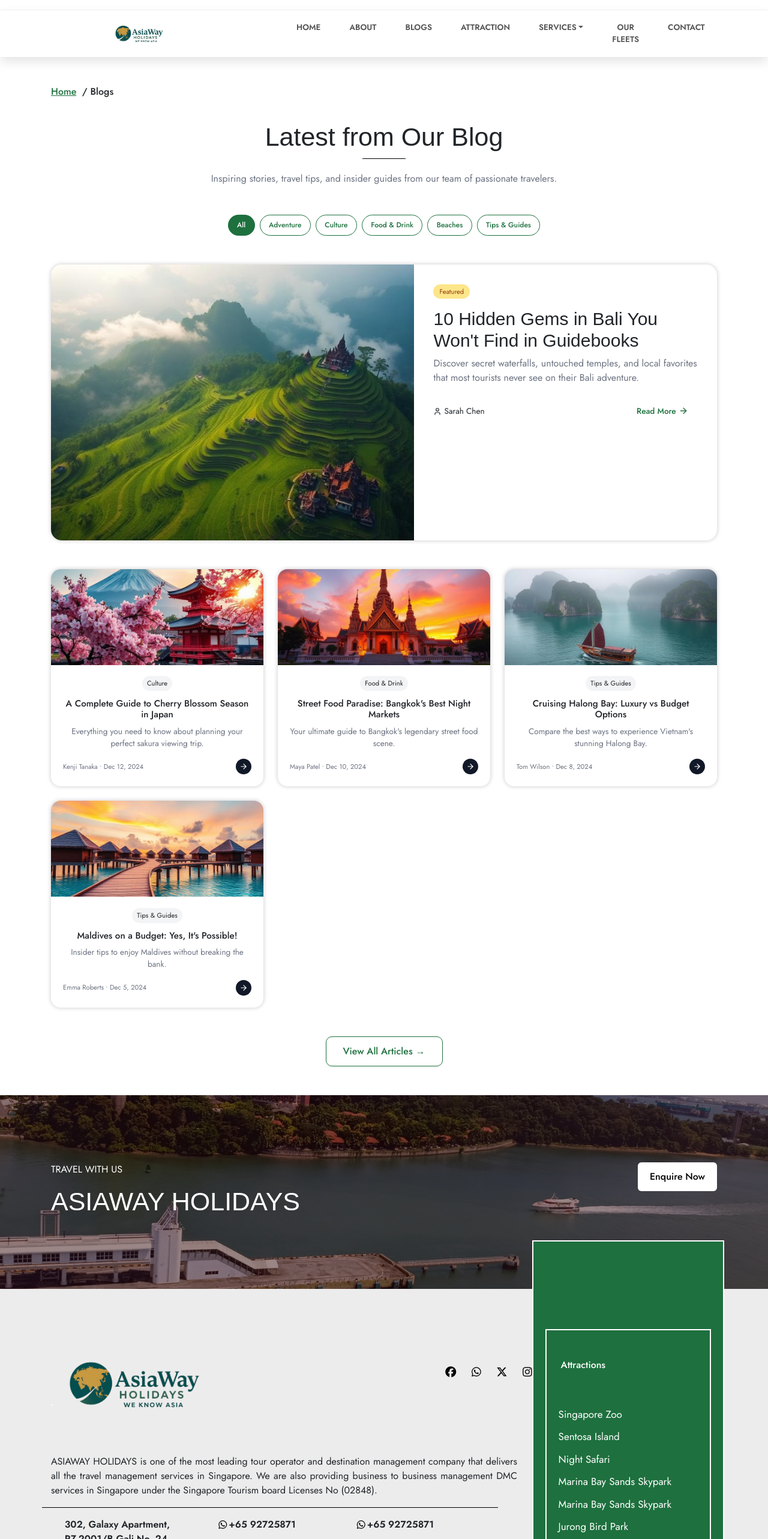
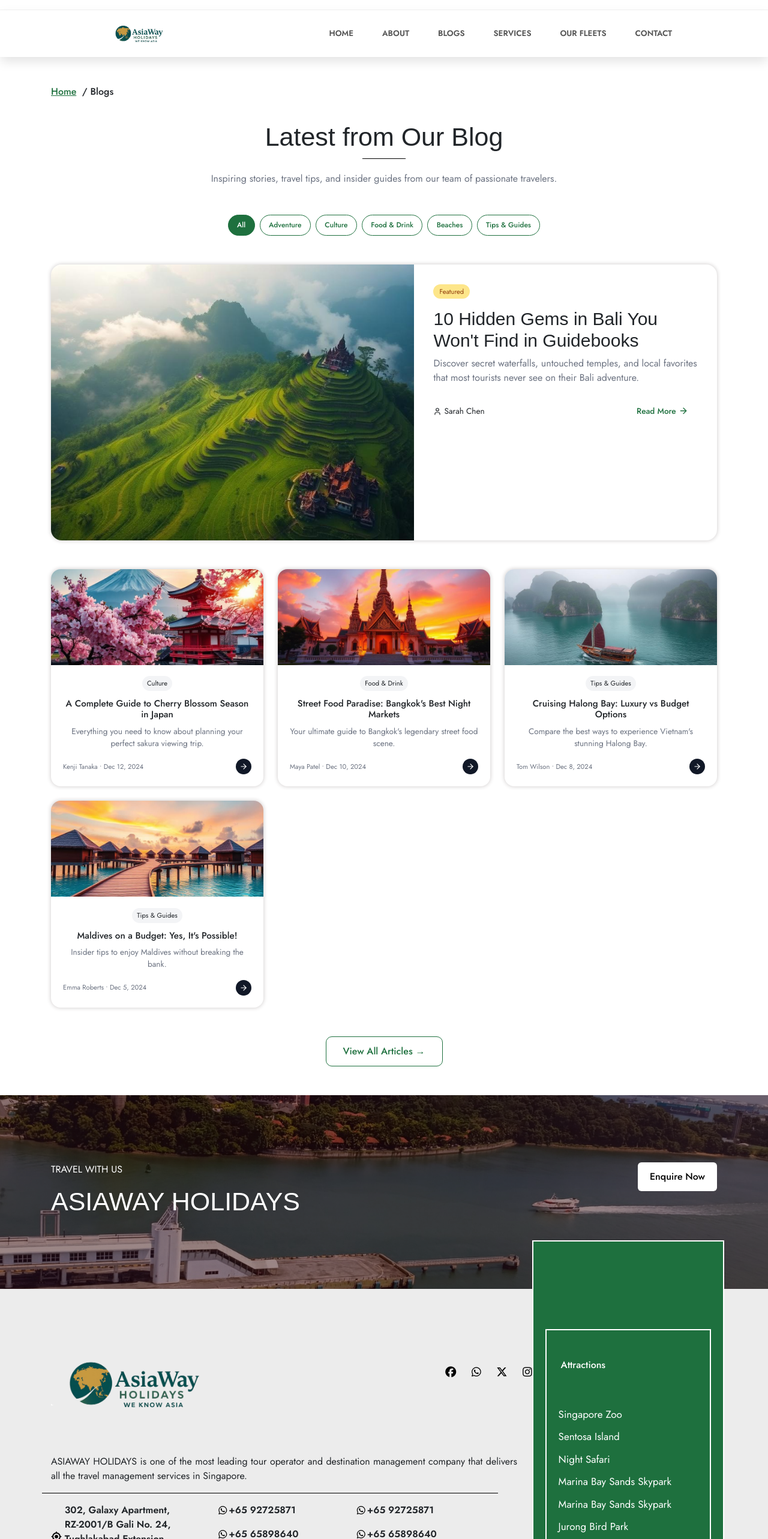
Before and after one commit to sayakray98/asiaway, a React (Vite) app: page /blog in a window 1280 px wide. Shown: the top 2566 px of the page at 60% size. Built offline with nearby package versions, Linux system fonts and the light colour scheme; a web font is replaced by a local one.

Commit message:
Update React pages

```diff
--- a/src/App.jsx
+++ b/src/App.jsx
@@ -19,7 +19,7 @@
         <Route path="/" element={<Home />} />
         <Route path="/home" element={<Home />} />
         <Route path="/contact" element={<Contact />} />
-        <Route path="/travelmanagementservices" element={<Travelmanagementservices />} />
+        <Route path="/services" element={<Travelmanagementservices />} />
         <Route path="/fleets" element={<Fleets />} />
         <Route path="/blog" element={<Blogs />} />
         <Route path="*" element={<Home />} />
--- a/src/components/Footer.jsx
+++ b/src/components/Footer.jsx
@@ -68,9 +68,7 @@
                 <p style={{ fontWeight: "400" }}>
                   ASIAWAY HOLIDAYS is one of the most leading tour operator and
                   destination management company that delivers all the travel
-                  management services in Singapore. We are also providing
-                  business to business management DMC services in Singapore
-                  under the Singapore Tourism board Licenses No (02848).
+                  management services in Singapore.
                 </p>
               </div>
             </div>
--- a/src/components/Header.jsx
+++ b/src/components/Header.jsx
@@ -6,7 +6,7 @@
 
 export default function Header() {
   const { onToggleMenu } = useContext(MenuContext);
-  const [openDropdown, setOpenDropdown] = useState(null);
+
 
   return (
     <>
@@ -71,34 +71,9 @@
                       </li>
 
                       <li className="nav-item">
-                        <Link className="nav-link" to="#">
-                          Attraction
-                        </Link>
-                      </li>
-
-
-                      <li className={`nav-item dropdown ${
-                        openDropdown === "services" ? "show" : ""
-                      }`}
-                      onMouseEnter={() => setOpenDropdown("services")}
-                     >
-                        <Link
-                          className="nav-link dropdown-toggle"
-                          to="#"
-                          data-toggle="dropdown"
-                          aria-expanded="false"
-                          onMouseEnter={onmouseenter}
-                        >
+                        <Link className="nav-link" to="/services">
                           Services
                         </Link>
-                        <div className={`dropdown-menu ${
-                          openDropdown === "services" ? "show" : ""
-                        }`}>
-                          <Link className="dropdown-item" to="/travelmanagementservices">
-                            Travel Management Services
-                          </Link>
-
-                        </div>
                       </li>
 
                       <li className="nav-item">
```
